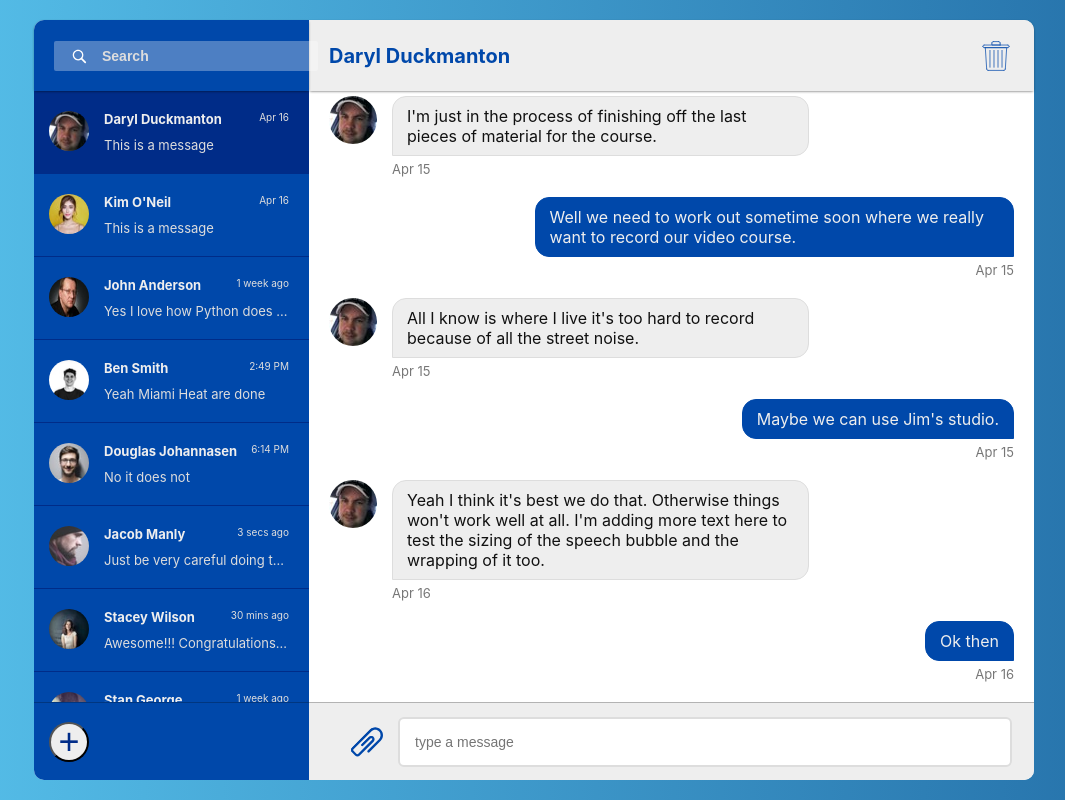
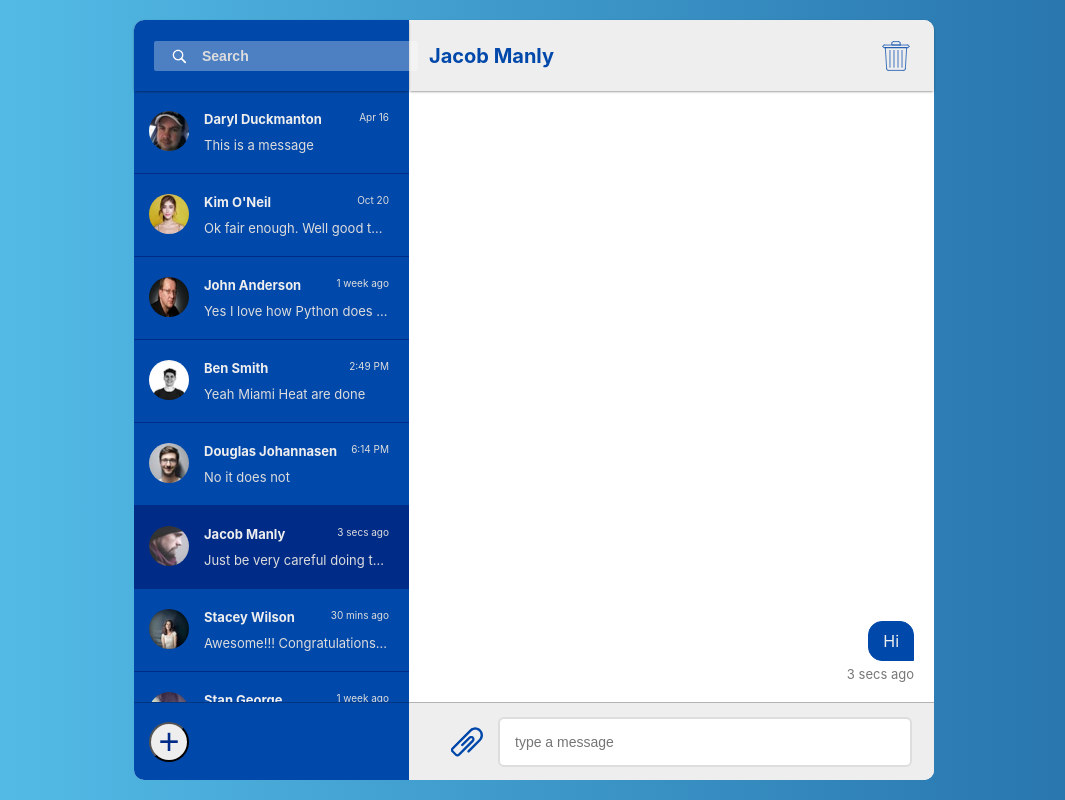
Before and after one commit to lyraddigital/chat-app-react, a React (Create React App) app: page / in a window 1280 px wide. Shown: the whole page, without its empty margins (106-1171 px from the left). Built offline with nearby package versions, Linux system fonts and the light colour scheme.

Commit message:
Improved the state a little bit

```diff
--- a/src/chat/conversation/Conversation-List.js
+++ b/src/chat/conversation/Conversation-List.js
@@ -4,11 +4,10 @@ import ConversationItem from './Conversation-Item';
 import './Conversation-List.css';
 
 const ConversationList = (props) => {
-    const selectedConversationIndex = 0;
-    const conversationItems = props.conversations.map((conversation, index) => {
+    const conversationItems = props.conversations.map((conversation) => {
         return <ConversationItem
-            key={index}
-            isActive={index === selectedConversationIndex }
+            key={conversation.id}
+            isActive={conversation.id === props.selectedConversationId }
             conversation={conversation} />;
     });
 
--- a/src/chat/shell/Chat-Shell.js
+++ b/src/chat/shell/Chat-Shell.js
@@ -1,4 +1,4 @@
-import React from 'react';
+import React, { useState } from 'react';
 import ConversationSearch from '../conversation/Conversation-Search';
 import ConversationList from '../conversation/Conversation-List';
 import NewConversation from '../conversation/New-Conversation';
@@ -6,18 +6,22 @@ import ChatTitle from '../chat-title/Chat-Title';
 import MessageList from '../message/Message-List';
 import ChatForm from '../chat-form/Chat-Form';
 import { conversations, selectedConversation } from '../../data/conversations';
-import { messages } from '../../data/messages';
 
 import './Chat-Shell.css';
 
 const ChatShell = () => {
+    const [selectedConvo] = useState(selectedConversation);
+    const [cons] = useState(conversations);
+
     return (
         <div id="chat-container">
             <ConversationSearch />
-            <ConversationList conversations={conversations} />
+            <ConversationList
+                conversations={cons}
+                selectedConversationId={selectedConvo.id} />
             <NewConversation />
-            <ChatTitle selectedConversation={selectedConversation} />
-            <MessageList messages={messages} />
+            <ChatTitle selectedConversation={selectedConvo} />
+            <MessageList messages={selectedConversation.messages} />
             <ChatForm />
         </div>
     );
--- a/src/data/conversations.js
+++ b/src/data/conversations.js
@@ -1,67 +1,294 @@
 export const conversations = [
     {
+        id: '1',
         imageUrl: require('../images/profiles/daryl.png'),
         imageAlt: 'Daryl Duckmanton',
         title: 'Daryl Duckmanton',
         createdAt: 'Apr 16',
-        latestMessageText: 'This is a message'
+        latestMessageText: 'This is a message',
+        messages: [
+            {
+                imageUrl: null,
+                imageAlt: null,
+                messageText: 'Ok then',
+                createdAt: 'Apr 16',
+                isMyMessage: true
+            },
+            {
+                imageUrl: require('../images/profiles/daryl.png'),
+                imageAlt: 'Daryl Duckmanton',
+                messageText: `
+                    Yeah I think it's best we do that. Otherwise things won't work well at all.
+                    I'm adding more text here to test the sizing of the speech bubble and the
+                    wrapping of it too.
+                `,
+                createdAt: 'Apr 16',
+                isMyMessage: false
+            },
+            {
+                imageUrl: null,
+                imageAlt: null,
+                messageText: 'Maybe we can use Jim\'s studio.',
+                createdAt: 'Apr 15',
+                isMyMessage: true
+            },
+            {
+                imageUrl: require('../images/profiles/daryl.png'),
+                imageAlt: 'Daryl Duckmanton',
+                messageText: `
+                    All I know is where I live it's too hard
+                    to record because of all the street noise.
+                `,
+                createdAt: 'Apr 15',
+                isMyMessage: false
+            },
+            {
+                imageUrl: null,
+                imageAlt: null,
+                messageText: `
+                    Well we need to work out sometime soon where
+                    we really want to record our video course.
+                `,
+                createdAt: 'Apr 15',
+                isMyMessage: true
+            },
+            {
+                imageUrl: require('../images/profiles/daryl.png'),
+                imageAlt: 'Daryl Duckmanton',
+                messageText: `
+                    I'm just in the process of finishing off the
+                    last pieces of material for the course.
+                `,
+                createdAt: 'Apr 15',
+                isMyMessage: false
+            },
+            {
+                imageUrl: null,
+                imageAlt: null,
+                messageText: 'How\'s it going?',
+                createdAt: 'Apr 13',
+                isMyMessage: true
+            },
+            {
+                imageUrl: require('../images/profiles/daryl.png'),
+                imageAlt: 'Daryl Duckmanton',
+                messageText: ' Hey mate what\'s up?',
+                createdAt: 'Apr 13',
+                isMyMessage: false
+            },
+            {
+                imageUrl: null,
+                imageAlt: null,
+                messageText: 'Hey Daryl?',
+                createdAt: 'Apr 13',
+                isMyMessage: true
+            }
+        ]
     },
     {
+        id: '2',
         imageUrl: require('../images/profiles/kim.jpeg'),
         imageAlt: 'Kim O\'Neil',
         title: 'Kim O\'Neil',
-        createdAt: 'Apr 16',
-        latestMessageText: 'This is a message'
+        createdAt: 'Oct 20',
+        latestMessageText: 'Ok fair enough. Well good talking to you.',
+        messages: [
+            {
+                imageUrl: null,
+                imageAlt: null,
+                messageText: 'Ok fair enough. Well good talking to you.',
+                createdAt: 'Oct 20',
+                isMyMessage: true
+            },
+            {
+                imageUrl: require('../images/profiles/kim.jpeg'),
+                imageAlt: 'Kim O\'Neil',
+                messageText: `
+                    Not sure exactly yet. It will be next year sometime. Probably late.
+                `,
+                createdAt: 'Oct 20',
+                isMyMessage: false
+            },
+            {
+                imageUrl: null,
+                imageAlt: null,
+                messageText: 'Yeah I know. But oh well. So when is the big date?',
+                createdAt: 'Oct 19',
+                isMyMessage: true
+            },
+            {
+                imageUrl: require('../images/profiles/kim.jpeg'),
+                imageAlt: 'Kim O\'Neil',
+                messageText: `
+                    Well I know you like doing that stuff. But honestly I think
+                    you are already really talented. It's a shame you haven't found
+                    what you are looking for yet.
+                `,
+                createdAt: 'Oct 19',
+                isMyMessage: false
+            },
+            {
+                imageUrl: null,
+                imageAlt: null,
+                messageText: `
+                    I'm doing ok. Just working on building some applications to
+                    bulk up my resume, so I can get a better job.
+                `,
+                createdAt: 'Oct 19',
+                isMyMessage: true
+            },
+            {
+                imageUrl: require('../images/profiles/kim.jpeg'),
+                imageAlt: 'Kim O\'Neil',
+                messageText: `
+                    I've just been really busy at work myself, looking to get
+                    married sometime next year too. How are you going?
+                `,
+                createdAt: 'Oct 19',
+                isMyMessage: false
+            },
+            {
+                imageUrl: null,
+                imageAlt: null,
+                messageText: 'Yes it has been a little while',
+                createdAt: 'Oct 19',
+                isMyMessage: true
+            },
+            {
+                imageUrl: require('../images/profiles/kim.jpeg'),
+                imageAlt: 'Kim O\'Neil',
+                messageText: 'Hey!!!! Have not spoken to you for a while',
+                createdAt: 'Oct 19',
+                isMyMessage: false
+            },
+            {
+                imageUrl: null,
+                imageAlt: null,
+                messageText: 'Hi Kim?',
+                createdAt: 'Oct 19',
+                isMyMessage: true
+            }
+        ]
     },
     {
+        id: '3',
         imageUrl: require('../images/profiles/john.jpeg'),
         imageAlt: 'John Anderson',
         title: 'John Anderson',
         createdAt: '1 week ago',
-        latestMessageText: 'Yes I love how Python does that'
+        latestMessageText: 'Yes I love how Python does that',
+        messages: [
+            {
+                imageUrl: null,
+                imageAlt: null,
+                messageText: 'Hi',
+                createdAt: '1 week ago',
+                isMyMessage: true
+            }
+        ]
     },
     {
+        id: '4',
         imageUrl: require('../images/profiles/ben.png'),
         imageAlt: 'Ben Smith',
         title: 'Ben Smith',
         createdAt: '2:49 PM',
-        latestMessageText: 'Yeah Miami Heat are done'
+        latestMessageText: 'Yeah Miami Heat are done',
+        messages: [
+            {
+                imageUrl: null,
+                imageAlt: null,
+                messageText: 'Hi',
+                createdAt: '2:49',
+                isMyMessage: true
+            }
+        ]
     },
     {
+        id: '5',
         imageUrl: require('../images/profiles/douglas.png'),
         imageAlt: 'Douglas Johannasen',
         title: 'Douglas Johannasen',
         createdAt: '6:14 PM',
-        latestMessageText: 'No it does not'
+        latestMessageText: 'No it does not',
+        messages: [
+            {
+                imageUrl: null,
+                imageAlt: null,
+                messageText: 'Hi',
+                createdAt: '6:14 PM',
+                isMyMessage: true
+            }
+        ]
     },
     {
+        id: '6',
         imageUrl: require('../images/profiles/jacob.png'),
         imageAlt: 'Jacob Manly',
         title: 'Jacob Manly',
         createdAt: '3 secs ago',
-        latestMessageText: 'Just be very careful doing that'
+        latestMessageText: 'Just be very careful doing that',
+        messages: [
+            {
+                imageUrl: null,
+                imageAlt: null,
+                messageText: 'Hi',
+                createdAt: '3 secs ago',
+                isMyMessage: true
+            }
+        ]
     },
     {
+        id: '7',
         imageUrl: require('../images/profiles/stacey.jpeg'),
         imageAlt: 'Stacey Wilson',
         title: 'Stacey Wilson',
         createdAt: '30 mins ago',
-        latestMessageText: 'Awesome!!! Congratulations!!!!'
+        latestMessageText: 'Awesome!!! Congratulations!!!!',
+        messages: [
+            {
+                imageUrl: null,
+                imageAlt: null,
+                messageText: 'Hi',
+                createdAt: '30 mins ago',
+                isMyMessage: true
+            }
+        ]
     },
     {
+        id: '8',
         imageUrl: require('../images/profiles/stan.jpeg'),
         imageAlt: 'Stan George',
         title: 'Stan George',
         createdAt: '1 week ago',
-        latestMessageText: 'Good job'
+        latestMessageText: 'Good job',
+        messages: [
+            {
+                imageUrl: null,
+                imageAlt: null,
+                messageText: 'Hi',
+                createdAt: '1 week ago',
+                isMyMessage: true
+            }
+        ]
     },
     {
+        id: '9',
         imageUrl: require('../images/profiles/sarah.jpeg'),
         imageAlt: 'Sarah Momes',
         title: 'Sarah Momes',
         createdAt: '1 year ago',
-        latestMessageText: 'Thank you. I appreciate that.'
+        latestMessageText: 'Thank you. I appreciate that.',
+        messages: [
+            {
+                imageUrl: null,
+                imageAlt: null,
+                messageText: 'Hi',
+                createdAt: '1 year ago',
+                isMyMessage: true
+            }
+        ]
     }
 ];
 
-export const selectedConversation = { title: 'Daryl Duckmanton' };
+export const selectedConversation = conversations[5];
--- a/src/data/messages.js
+++ /dev/null
@@ -1,78 +0,0 @@
-export const messages = [
-    {
-        imageUrl: null,
-        imageAlt: null,
-        messageText: 'Ok then',
-        createdAt: 'Apr 16',
-        isMyMessage: true
-    },
-    {
-        imageUrl: require('../images/profiles/daryl.png'),
-        imageAlt: 'Daryl Duckmanton',
-        messageText: `
-            Yeah I think it's best we do that. Otherwise things won't work well at all.
-            I'm adding more text here to test the sizing of the speech bubble and the
-            wrapping of it too.
-        `,
-        createdAt: 'Apr 16',
-        isMyMessage: false
-    },
-    {
-        imageUrl: null,
-        imageAlt: null,
-        messageText: 'Maybe we can use Jim\'s studio.',
-        createdAt: 'Apr 15',
-        isMyMessage: true
-    },
-    {
-        imageUrl: require('../images/profiles/daryl.png'),
-        imageAlt: 'Daryl Duckmanton',
-        messageText: `
-            All I know is where I live it's too hard
-            to record because of all the street noise.
-        `,
-        createdAt: 'Apr 15',
-        isMyMessage: false
-    },
-    {
-        imageUrl: null,
-        imageAlt: null,
-        messageText: `
-            Well we need to work out sometime soon where
-            we really want to record our video course.
-        `,
-        createdAt: 'Apr 15',
-        isMyMessage: true
-    },
-    {
-        imageUrl: require('../images/profiles/daryl.png'),
-        imageAlt: 'Daryl Duckmanton',
-        messageText: `
-            I'm just in the process of finishing off the
-            last pieces of material for the course.
-        `,
-        createdAt: 'Apr 15',
-        isMyMessage: false
-    },
-    {
-        imageUrl: null,
-        imageAlt: null,
-        messageText: 'How\'s it going?',
-        createdAt: 'Apr 13',
-        isMyMessage: true
-    },
-    {
-        imageUrl: require('../images/profiles/daryl.png'),
-        imageAlt: 'Daryl Duckmanton',
-        messageText: ' Hey mate what\'s up?',
-        createdAt: 'Apr 13',
-        isMyMessage: false
-    },
-    {
-        imageUrl: null,
-        imageAlt: null,
-        messageText: 'Hey Daryl?',
-        createdAt: 'Apr 13',
-        isMyMessage: true
-    }
-];
```
